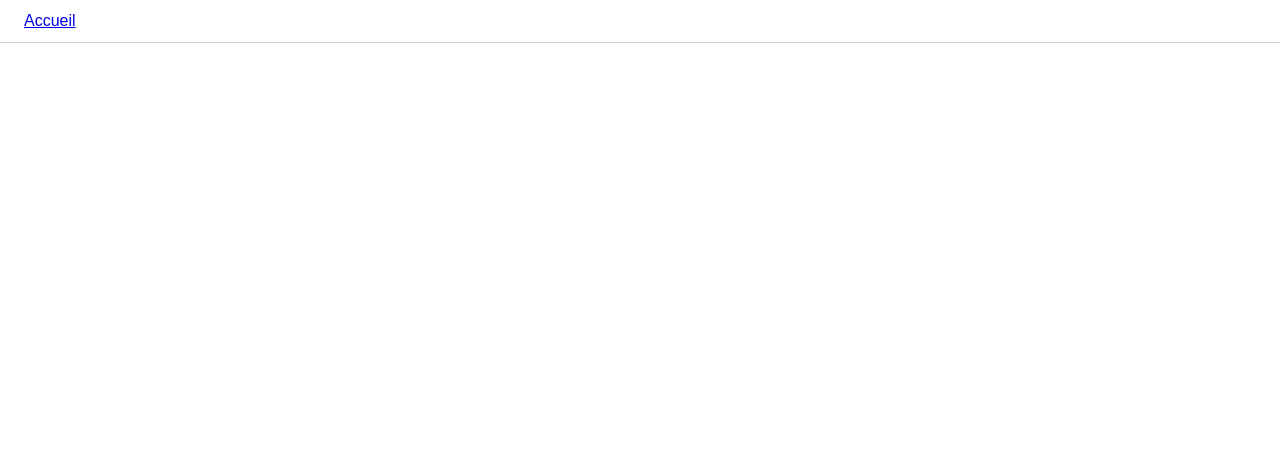
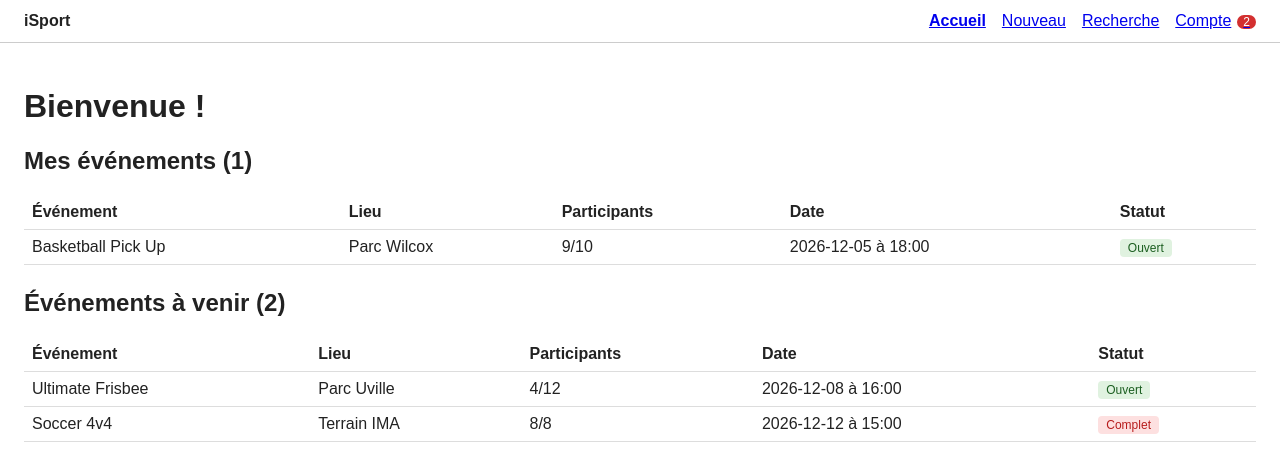
Before and after one commit to midooos/iSport, a React (Vite) app in the folder frontend/: page /dashboard in a window 1280 px wide. Before the commit this address had no page. Shown: the top 472 px of the page. Built offline with nearby package versions, Linux system fonts and the light colour scheme.

Commit message:
KAN-32 layout, navbar, composants communs et maquette du dashboard

```diff
--- a/frontend/src/App.jsx
+++ b/frontend/src/App.jsx
@@ -1,17 +1,23 @@
-import { BrowserRouter, Link, Route, Routes } from 'react-router-dom'
-import Home from './pages/Home.jsx'
+import { BrowserRouter, Navigate, Route, Routes } from 'react-router-dom'
+import Layout from './components/Layout.jsx'
+import Dashboard from './pages/Dashboard.jsx'
+
+function Placeholder({ title }) {
+  return <h1>{title} (à venir)</h1>
+}
 
 function App() {
   return (
     <BrowserRouter>
-      <nav>
-        <Link to="/">Accueil</Link>
-      </nav>
-      <main>
-        <Routes>
-          <Route path="/" element={<Home />} />
-        </Routes>
-      </main>
+      <Routes>
+        <Route element={<Layout />}>
+          <Route path="/" element={<Navigate to="/dashboard" replace />} />
+          <Route path="/dashboard" element={<Dashboard />} />
+          <Route path="/new" element={<Placeholder title="Nouvel événement" />} />
+          <Route path="/search" element={<Placeholder title="Recherche" />} />
+          <Route path="/account" element={<Placeholder title="Compte" />} />
+        </Route>
+      </Routes>
     </BrowserRouter>
   )
 }
--- /dev/null
+++ b/frontend/src/components/EventTable.jsx
@@ -0,0 +1,33 @@
+import StatusBadge from './StatusBadge.jsx'
+
+function EventTable({ events }) {
+  if (events.length === 0) {
+    return <p>Aucun événement à venir.</p>
+  }
+  return (
+    <table className="event-table">
+      <thead>
+        <tr>
+          <th>Événement</th>
+          <th>Lieu</th>
+          <th>Participants</th>
+          <th>Date</th>
+          <th>Statut</th>
+        </tr>
+      </thead>
+      <tbody>
+        {events.map((e) => (
+          <tr key={e.id}>
+            <td>{e.title}</td>
+            <td>{e.location}</td>
+            <td>{e.participantsCount}/{e.maxParticipants}</td>
+            <td>{e.date} à {e.time}</td>
+            <td><StatusBadge status={e.status} /></td>
+          </tr>
+        ))}
+      </tbody>
+    </table>
+  )
+}
+
+export default EventTable
--- /dev/null
+++ b/frontend/src/components/Layout.jsx
@@ -0,0 +1,15 @@
+import { Outlet } from 'react-router-dom'
+import Navbar from './Navbar.jsx'
+
+function Layout() {
+  return (
+    <>
+      <Navbar notifications={2} />
+      <main>
+        <Outlet />
+      </main>
+    </>
+  )
+}
+
+export default Layout
--- /dev/null
+++ b/frontend/src/components/Navbar.jsx
@@ -0,0 +1,18 @@
+import { NavLink } from 'react-router-dom'
+
+function Navbar({ notifications = 0 }) {
+  return (
+    <nav>
+      <span className="brand">iSport</span>
+      <NavLink to="/dashboard">Accueil</NavLink>
+      <NavLink to="/new">Nouveau</NavLink>
+      <NavLink to="/search">Recherche</NavLink>
+      <NavLink to="/account" className="account-link">
+        Compte
+        {notifications > 0 && <span className="notif">{notifications}</span>}
+      </NavLink>
+    </nav>
+  )
+}
+
+export default Navbar
--- /dev/null
+++ b/frontend/src/components/StatusBadge.jsx
@@ -0,0 +1,10 @@
+function StatusBadge({ status }) {
+  const full = status === 'COMPLET'
+  return (
+    <span className={full ? 'badge badge-full' : 'badge badge-open'}>
+      {full ? 'Complet' : 'Ouvert'}
+    </span>
+  )
+}
+
+export default StatusBadge
--- /dev/null
+++ b/frontend/src/data/mockEvents.js
@@ -0,0 +1,11 @@
+export const mockEvents = [
+  { id: 1, title: 'Basketball Pick Up', sport: 'basketball', date: '2026-12-05', time: '18:00',
+    location: 'Parc Wilcox', maxParticipants: 10, participantsCount: 9, status: 'OUVERT',
+    organizer: { id: 3, login: 'mohamed' }, joined: true },
+  { id: 2, title: 'Ultimate Frisbee', sport: 'frisbee', date: '2026-12-08', time: '16:00',
+    location: 'Parc Uville', maxParticipants: 12, participantsCount: 4, status: 'OUVERT',
+    organizer: { id: 4, login: 'yassine' }, joined: false },
+  { id: 3, title: 'Soccer 4v4', sport: 'football', date: '2026-12-12', time: '15:00',
+    location: 'Terrain IMA', maxParticipants: 8, participantsCount: 8, status: 'COMPLET',
+    organizer: { id: 5, login: 'rayen' }, joined: false },
+]
--- a/frontend/src/index.css
+++ b/frontend/src/index.css
@@ -14,3 +14,14 @@ nav {
 main {
   padding: 24px;
 }
+
+/* KAN-32 : navbar et tableau des événements */
+nav { align-items: center; }
+nav a.active { font-weight: bold; text-decoration: underline; }
+.brand { font-weight: bold; margin-right: auto; }
+.notif { background: #d32f2f; color: #fff; border-radius: 10px; padding: 0 6px; margin-left: 6px; font-size: 12px; }
+.event-table { width: 100%; border-collapse: collapse; margin-bottom: 24px; }
+.event-table th, .event-table td { text-align: left; padding: 8px; border-bottom: 1px solid #ddd; }
+.badge { padding: 2px 8px; border-radius: 4px; font-size: 12px; }
+.badge-open { background: #e0f2e0; color: #1b5e20; }
+.badge-full { background: #fde0e0; color: #b71c1c; }
--- /dev/null
+++ b/frontend/src/pages/Dashboard.jsx
@@ -0,0 +1,19 @@
+import EventTable from '../components/EventTable.jsx'
+import { mockEvents } from '../data/mockEvents.js'
+
+function Dashboard() {
+  const joined = mockEvents.filter((e) => e.joined)
+  const upcoming = mockEvents.filter((e) => !e.joined)
+
+  return (
+    <div>
+      <h1>Bienvenue !</h1>
+      <h2>Mes événements ({joined.length})</h2>
+      <EventTable events={joined} />
+      <h2>Événements à venir ({upcoming.length})</h2>
+      <EventTable events={upcoming} />
+    </div>
+  )
+}
+
+export default Dashboard
```
